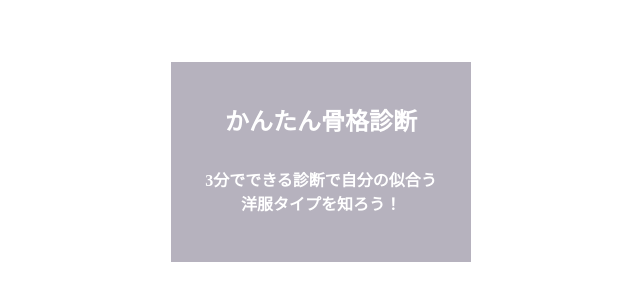
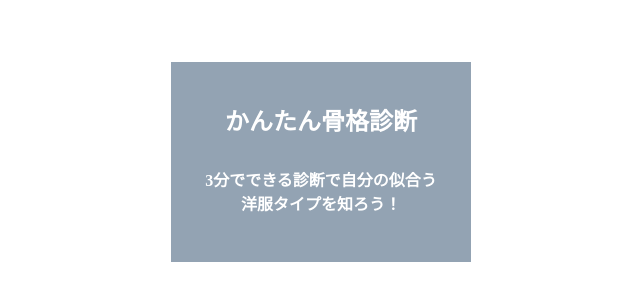
Before and after one commit to mana-01/js2_Aizawa_30, a plain HTML site: page index.html in a window 1280 px wide. Shown: the part 138-438 px from the top of the page, without its empty margins (319-959 px from the left). Drawn offline with nearby package versions, Linux system fonts and the light colour scheme.

Commit message:
Update style.css

```diff
--- a/style.css
+++ b/style.css
@@ -9,7 +9,7 @@ body {
     justify-content: center;
     text-align: center;
     width: 100%;
-    height: 100%;
+    height: 100vh;
 }
 
 /* .cover_text img{
@@ -22,7 +22,7 @@ body {
     margin-top: 200px;
     top: 0;
     left: 0;
-    background-color: rgb(182, 178, 190);
+    background-color: rgb(147, 163, 179);
     width: 300px;
     height: 200px;
     margin-right: auto;
```
